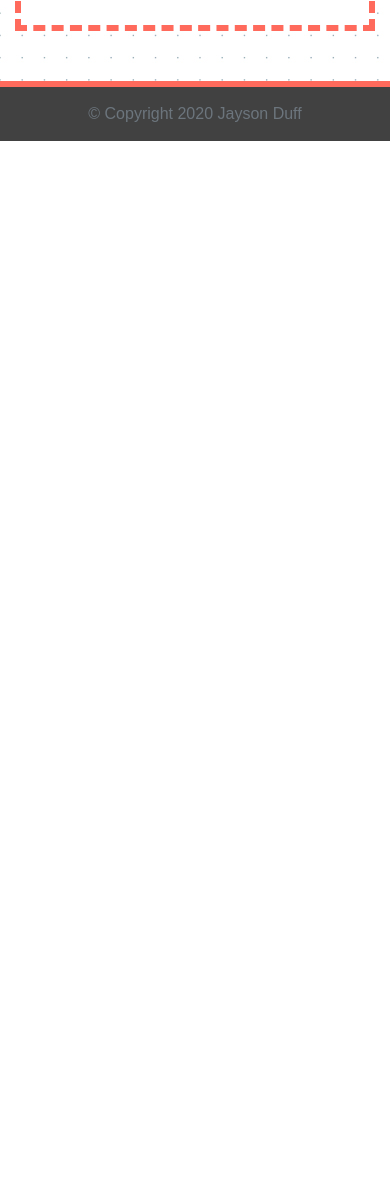
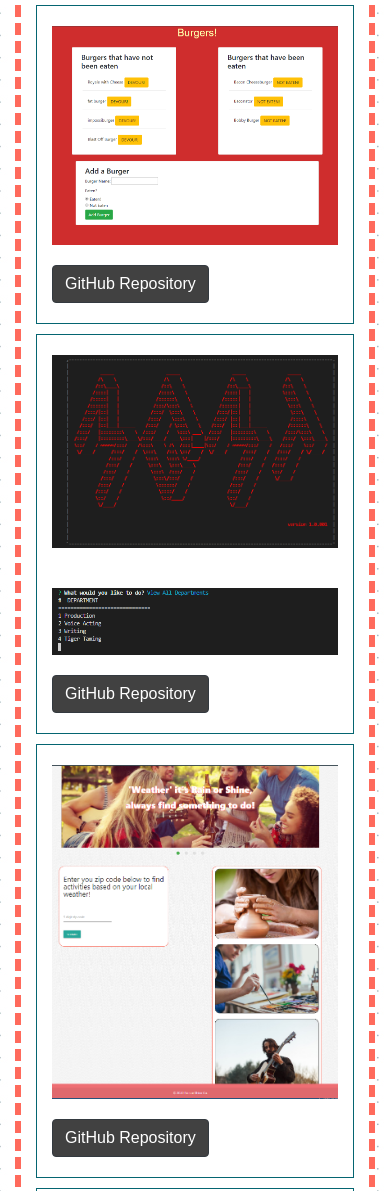
Before and after one commit to fmiusov/portfolio, a plain HTML site: page portfolio.html in a window 390 px wide. Shown: the part 809-2000 px from the top of the page. Before the commit the page ends 950 px from the top, so only its background shows below. Drawn offline with nearby package versions, Linux system fonts and the light colour scheme.

Commit message:
updated portfolio per hw requirements

```diff
--- a/assets/css/styles.css
+++ b/assets/css/styles.css
@@ -192,6 +192,31 @@ a.nav-link {
   border: solid;
   border-color: #056571;
   border-width: 1px;
+  margin-bottom: 10px;
+}
+#border3 {
+  border: solid;
+  border-color: #056571;
+  border-width: 1px;
+  margin-bottom: 10px;
+}
+#border4 {
+  border: solid;
+  border-color: #056571;
+  border-width: 1px;
+  margin-bottom: 10px;
+}
+#border5 {
+  border: solid;
+  border-color: #056571;
+  border-width: 1px;
+  margin-bottom: 10px;
+}
+#border6 {
+  border: solid;
+  border-color: #056571;
+  border-width: 1px;
+
 }
 
 /* END PORTFOLIO PAGE */
--- a/portfolio.html
+++ b/portfolio.html
@@ -63,7 +63,32 @@
                 <a href="https://fmiusov.github.io/weatherCheck/" target="_blank"><img class="img-fluid port-image" src="assets/imgs/Final_Product2.PNG" alt="weather forecaster"></a>
                 <a class="btn btn-dark text-center" href="https://github.com/fmiusov/weatherCheck">GitHub Repository</a>
               </div>
-          </div>
+            </div>
+              <div id="border3" class="project row">
+                <div class="col-sm-12 col-md-12 col-lg-12">
+                  <a href="https://nameless-hamlet-80483.herokuapp.com/" target="_blank"><img class="img-fluid port-image" src="assets/imgs/mainss.png" alt="Burger Eater"></a>
+                  <a class="btn btn-dark text-center" href="https://github.com/fmiusov/burgerEater">GitHub Repository</a>
+                </div>
+              </div>
+                <div id="border4" class="project row">
+                  <div class="col-sm-12 col-md-12 col-lg-12">
+                    <a href="https://github.com/fmiusov/employeeMGMT" target="_blank"><img class="img-fluid port-image" src="assets/imgs/mgmtSS1.png" alt="Employee Management"></a>
+                    <a href="https://github.com/fmiusov/employeeMGMT" target="_blank"><img class="img-fluid port-image" src="assets/imgs/mgmtSS2.png" alt="Employee Management Details"></a>
+                    <a class="btn btn-dark text-center" href="https://github.com/fmiusov/employeeMGMT">GitHub Repository</a>
+                  </div>
+                </div>
+                  <div id="border5" class="project row">
+                    <div class="col-sm-12 col-md-12 col-lg-12">
+                      <a href="https://fmiusov.github.io/Rain-or-Shine/" target="_blank"><img class="img-fluid port-image" src="assets/imgs/rain-or-shine.PNG" alt="Rain-Or-Shine"></a>
+                      <a class="btn btn-dark text-center" href="https://github.com/fmiusov/Rain-or-Shine">GitHub Repository</a>
+                    </div>
+                  </div>
+                    <div id="border6" class="project row">
+                      <div class="col-sm-12 col-md-12 col-lg-12">
+                        <a href="https://github.com/fmiusov/Book-Line-And-Sinker" target="_blank"><img class="img-fluid port-image" src="assets/imgs/blsSS.PNG" alt="Book-Line-And-Sinker"></a>
+                        <a class="btn btn-dark text-center" href="https://github.com/fmiusov/Book-Line-And-Sinker">GitHub Repository</a>
+                      </div>
+                    </div>
         </article>
       </div>
     </main>
```
Also changed, not shown: assets/imgs/blsSS.PNG (added), assets/imgs/mainss.png (added), assets/imgs/mgmtSS1.png (added), assets/imgs/mgmtSS2.png (added), assets/imgs/rain-or-shine.PNG (added).
